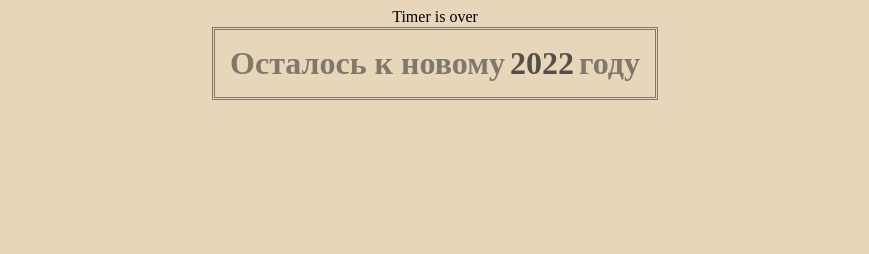
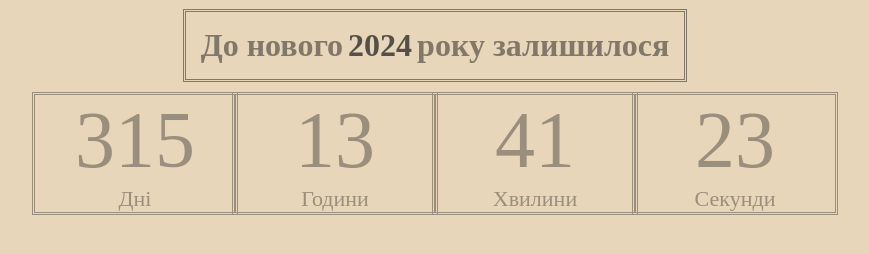
Before and after one commit to SerhiiZadorozhnyi/goit-js-hw-11-timer, a plain HTML site: page index.html in a window 1280 px wide. Shown: the whole page, without its empty margins (205-1074 px from the left). Drawn offline with Linux system fonts and the light colour scheme.

Commit message:
Edited for a year. Changed the position of the text.

```diff
--- a/index.html
+++ b/index.html
@@ -8,31 +8,31 @@
     <link rel="stylesheet" href="./style/style.css">
 </head>
 <body>
+  <div class="text">
+    <h2 class="new-year">До нового <b class="year">2024</b> року залишилося</h2>
+  </div>
   <div class="timer" id="timer-1">
+
       <div class="field">
         <span class="value" data-value="days">11</span>
-          <span class="label">Days</span>
+        <span class="label">Дні</span>
       </div>
 
       <div class="field">
         <span class="value" data-value="hours">11</span>
-          <span class="label">Hours</span>
+        <span class="label">Години</span>
       </div>
 
       <div class="field">
         <span class="value" data-value="mins">11</span>
-          <span class="label">Minutes</span>
+        <span class="label">Хвилини</span>
       </div>
 
       <div class="field">
         <span class="value" data-value="secs">11</span>
-          <span class="label">Seconds</span>
+        <span class="label">Секунди</span>
       </div>
     </div>
-      <div class="text">
-        <h2 class="new-year">Осталось к новому <b class="year">2022</b> году</h2>
-      </div>
-
   <script src="./js/timer.js"></script>
 </body>
 </html>
--- a/js/timer.js
+++ b/js/timer.js
@@ -50,5 +50,5 @@ class CountdownTimer {
 
 new CountdownTimer({
   selector: "#timer-1",
-  targetDate: new Date("Jan 1, 2022"),
+  targetDate: new Date("Jan 1, 2024"),
 });
--- a/style/style.css
+++ b/style/style.css
@@ -9,6 +9,7 @@ body {
 .timer {
   display: flex;
   justify-content: center;
+  margin-top: 16px;
 }
 
 .field {
@@ -35,6 +36,7 @@ body {
 .new-year{
   margin-left: auto;
   margin-right: auto;
+  /* margin-bottom: 10px; */
   display: flex;
   justify-content: center;
   width: max-content;
```
Lines whose indentation alone changed are shown as unchanged.
